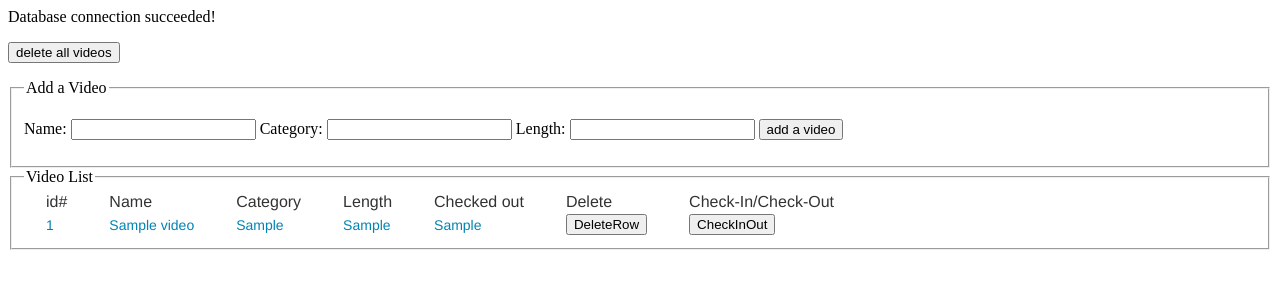
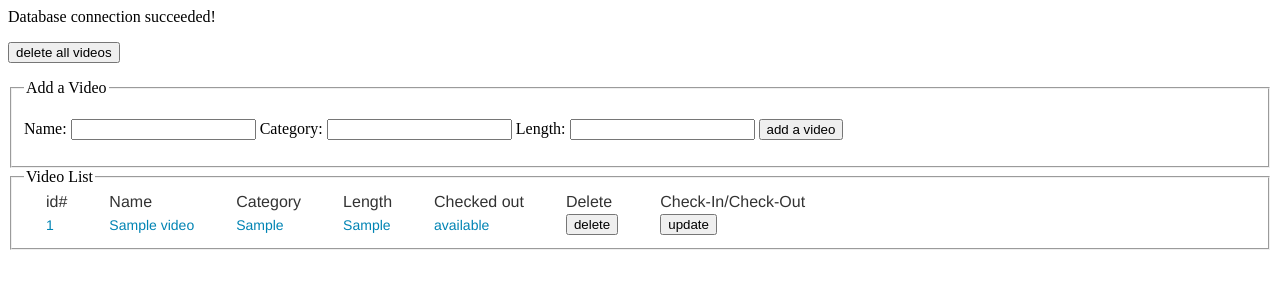
Before and after one commit to rousee-CS290/assignment4, a PHP site: page /video.php in a window 1280 px wide. Shown: the top 300 px of the page. Run offline with PHP 8.4, Linux system fonts and the light colour scheme; tables that the repository leaves empty or names only in its code hold one stand-in row (values such as "Sample post"); data that the repository does not hold is empty.

Commit message:
delete movie and checkin checkout working

```diff
--- a/part2/src/video.php
+++ b/part2/src/video.php
@@ -72,15 +72,15 @@ if ($_SERVER['REQUEST_METHOD'] === 'POST'){
         $stmt->close();
     }
     //delete a video section
-    if (isset($_POST['DeleteRow'])){
+    if (!empty($_POST['DeleteRow']) && $_POST['DeleteRow'] == 'delete'){
 
-        echo "deleteing: $_POST[DeleteRow]";
+        echo "deleteing: $_POST[DeleteRowID]";
 
         if(!($stmt = $mysqli->prepare("DELETE FROM videos WHERE id=?
                 "))) {
             echo "Prepare failed: :".$stmt->errno." ".$stmt->error;
         }
-        if(!$stmt->bind_param("i", $_POST['DeleteRow'])){
+        if(!$stmt->bind_param("i", $_POST['DeleteRowID'])){
             echo "Bind failed: " .$stmt->errno." ".$stmt->error;
         }
         if(!$stmt->execute()){
@@ -90,9 +90,9 @@ if ($_SERVER['REQUEST_METHOD'] === 'POST'){
         $stmt->close();
     }
     //check in/out a video section
-    if (!empty($_POST['CheckInOut']) && $_POST['CheckInOut'] == 'add a video'){
+    if (!empty($_POST['CheckInOut']) && $_POST['CheckInOut'] == 'update'){
 
-        echo "toggling status: $_POST[CheckInOut]";
+        echo "toggling status: $_POST[CheckInOutID]";
 
         if(!($stmt = $mysqli->prepare("UPDATE videos
                 SET rented = !rented
@@ -100,7 +100,7 @@ if ($_SERVER['REQUEST_METHOD'] === 'POST'){
                 "))) {
             echo "Prepare failed: :".$stmt->errno." ".$stmt->error;
         }
-        if(!$stmt->bind_param("i", $_POST['CheckInOut'])){
+        if(!$stmt->bind_param("i", $_POST['CheckInOutID'])){
             echo "Bind failed: " .$stmt->errno." ".$stmt->error;
         }
         if(!$stmt->execute()){
@@ -135,15 +135,24 @@ if ($_SERVER['REQUEST_METHOD'] === 'POST'){
             if(!$stmt->bind_result($id, $name, $category, $length, $rented)){
                 echo "Bind failed: " .$stmt->errno." ".$stmt->error;
             }
+
             while($stmt->fetch()){
-                echo "<tr>\n<td>\n".$id."\n<td>".$name."\n<td>".$category."\n<td>".$length."\n<td>".$rented;
-                echo '<form action="./video.php"
+                echo "<tr>\n<td>\n".$id."\n<td>".$name."\n<td>".$category."\n<td>".$length."\n<td>";
+                if($rented == '1' ){
+                    $rented = 'checked out';
+                } else {
+                    $rented = 'available';
+                }
+                echo $rented;
+                echo '<td><form action="./video.php"
                           method = "post">
-                          <td><input type="submit" value="DeleteRow" name="'.$id.'">
+                          <input type="submit" name="DeleteRow" value="delete">
+                          <input type="hidden" name="DeleteRowID" value="'.$id.'">
                         </form>';
-                echo '<form action="./video.php"
+                echo '<td><form action="./video.php"
                           method = "post">
-                          <td><input type="submit" value="CheckInOut" name="'.$id.'">
+                          <input type="submit" name="CheckInOut" value="update">
+                          <input type="hidden" name="CheckInOutID" value="'.$id.'">
                         </form>';
                 echo "</tr>";
             }
```
